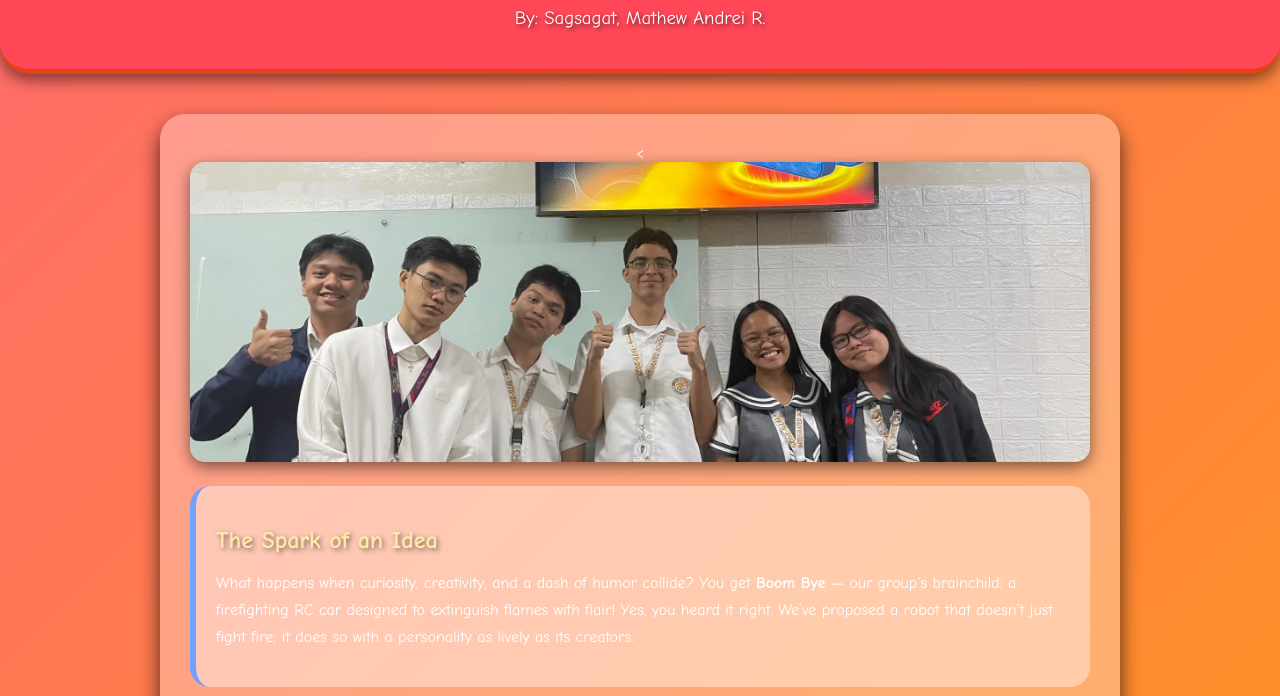
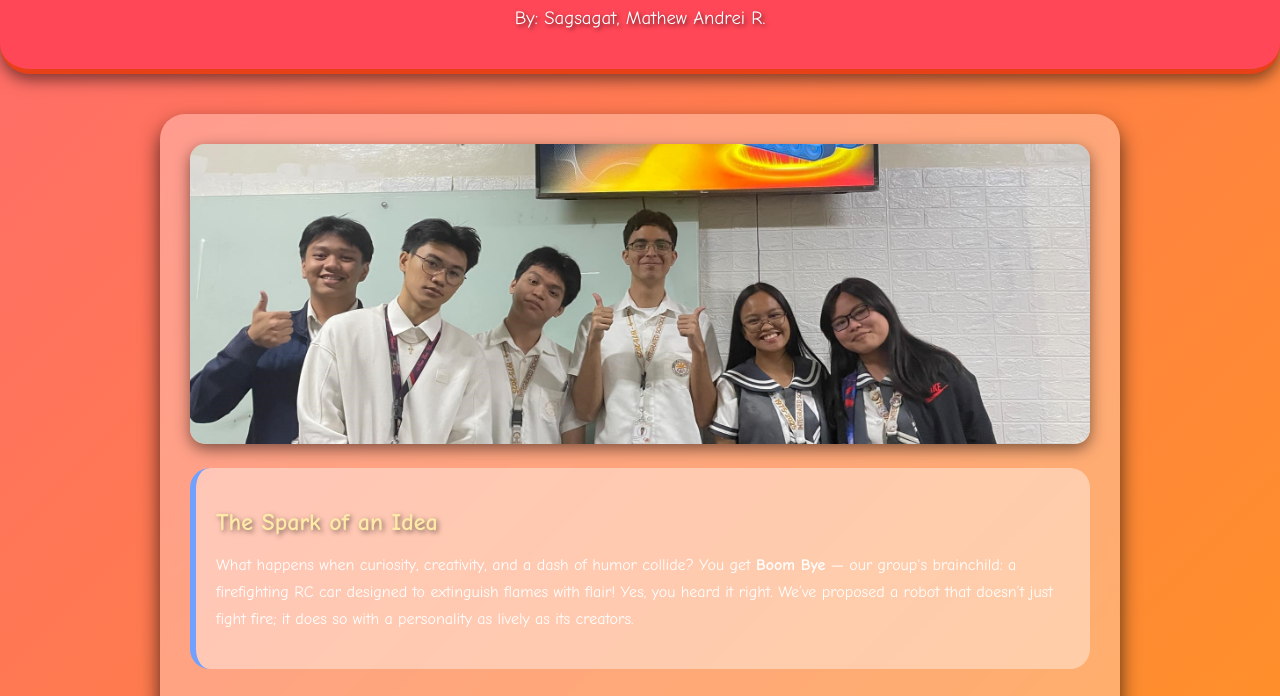
Before and after one commit to Hex24DEV/EmTech.github.io, a plain HTML site: page blogs/blog4.html in a window 1280 px wide. Shown: the part 88-784 px from the top of the page. Drawn offline with Linux system fonts and the light colour scheme.

Commit message:
Update blog4.html

```diff
--- a/blogs/blog4.html
+++ b/blogs/blog4.html
@@ -99,7 +99,7 @@
         <h3>By: Sagsagat, Mathew Andrei R.</h3>
     </header>
     <main>
-        <<img src="images/BOOMBYE.jpg" alt="Boom Bye Robot">
+        <img src="images/BOOMBYE.jpg" alt="Boom Bye Robot">
 
         <article>
             <h2>The Spark of an Idea</h2>
```
